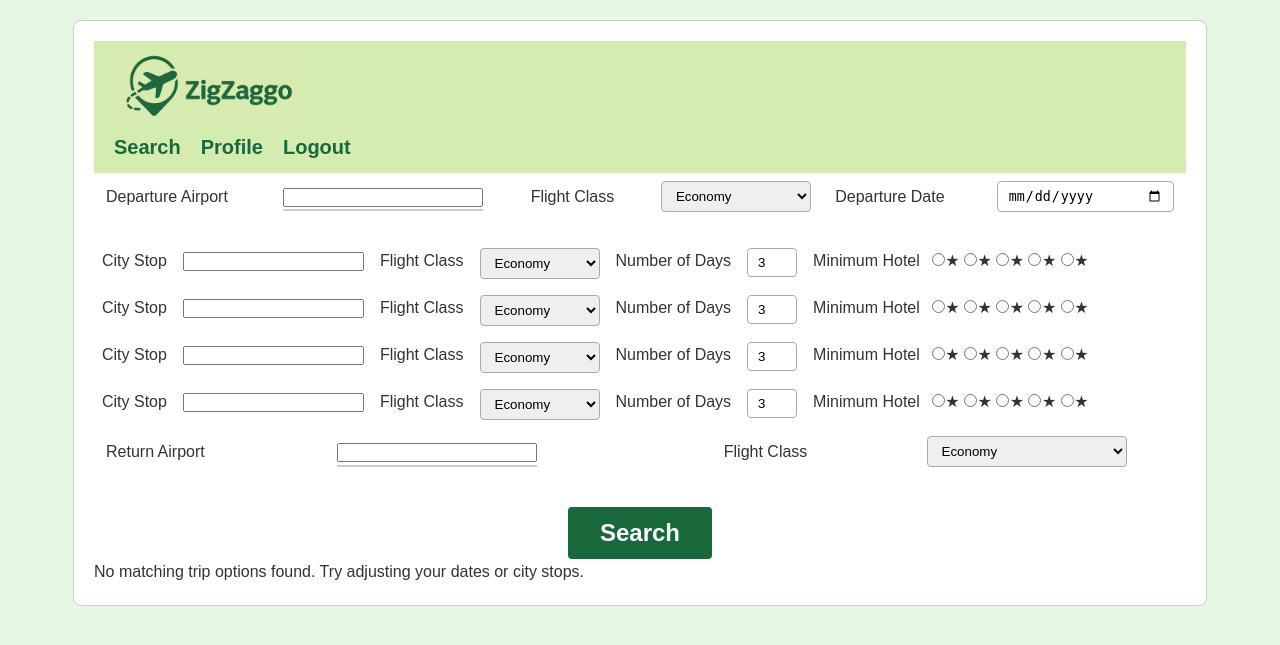
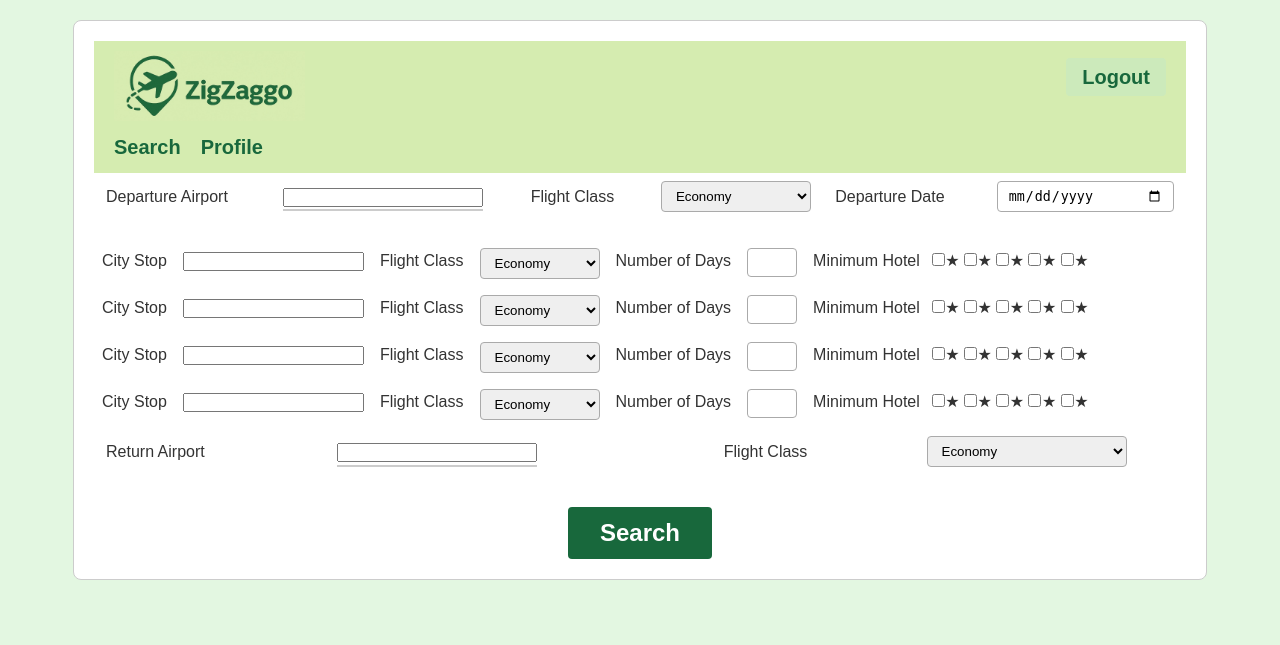
Before and after one commit to Matt-Gallery/Zig-Zaggo, a Node server app: page /search in a window 1280 px wide. Shown: the top 645 px of the page. Run offline with Node 20, Linux system fonts and the light colour scheme; the visitor is signed in with stand-in values (Sample User, id 1); some libraries are stand-ins or nearby versions.

Commit message:
updated styling and functionality of num of days and star inputs

```diff
--- a/controllers/search.js
+++ b/controllers/search.js
@@ -16,7 +16,25 @@ const airportToCityMap = {
 
 // Route to render the search form
 router.get("/", (req, res) => {
-  res.render("search/index", { searchResults: [], errorMessage: null });
+  // Get data from session
+  const searchResults = req.session.searchResults || [];
+  const errorMessage = req.session.searchError || null;
+  const requestBody = req.session.searchData || {};
+  const hasSearched = req.session.hasSearched || false;
+
+  // Clear session data after retrieving it
+  delete req.session.searchResults;
+  delete req.session.searchError;
+  delete req.session.searchData;
+  delete req.session.hasSearched;
+
+  // Render the page with the data
+  res.render("search/index", {
+    searchResults,
+    errorMessage: hasSearched ? errorMessage : null,
+    requestBody,
+    clearForm: false
+  });
 });
 
 router.get("/flights", async (req, res) => {
@@ -51,10 +69,11 @@ router.post("/", async (req, res) => {
     const startDate = new Date(departureDate);
     if (isNaN(startDate)) {
       console.error("Invalid departure date provided.");
-      return res.render("search/index", {
-        searchResults: [],
-        errorMessage: "Invalid departure date.",
-      });
+      // Store error in session and redirect
+      req.session.searchError = "Invalid departure date.";
+      req.session.searchData = req.body;
+      req.session.hasSearched = true;
+      return res.redirect("/search");
     }
 
     // Construct city stops array - this contains how many days you want to stay in each city
@@ -110,20 +129,22 @@ router.post("/", async (req, res) => {
       startDate
     );
 
-    // Step 7: Return the trip options to the UI
-    res.render("search/index", {
-      searchResults: allResults,
-      errorMessage:
-        allResults.length === 0
-          ? "No matching trip options found. Try adjusting your dates or city stops."
-          : null,
-    });
+    // Step 7: Store search results in session and redirect to GET route
+    req.session.searchResults = allResults;
+    req.session.searchData = req.body;
+    req.session.hasSearched = true;
+    req.session.searchError = allResults.length === 0
+      ? "No matching trip options found. Try adjusting your dates or city stops."
+      : null;
+
+    return res.redirect("/search");
   } catch (error) {
     console.error("Error during search processing:", error);
-    res.status(500).render("search/index", {
-      searchResults: [],
-      errorMessage: "An error occurred during the search. Please try again.",
-    });
+    // Store error in session and redirect
+    req.session.searchError = "An error occurred during the search. Please try again.";
+    req.session.searchData = req.body;
+    req.session.hasSearched = true;
+    return res.redirect("/search");
   }
 });
 
@@ -292,6 +313,12 @@ function buildItineraries(
             hotelPrice = selectedHotel.pricePerNight * stop.days;
           }
 
+          // Calculate flight duration
+          const flightDuration = calculateDuration(
+            selectedFlight.departureDateTime,
+            selectedFlight.arrivalDateTime
+          );
+
           // Continue building each itinerary leg
         const leg = {
           departureAirport: prev, // Previous stop or initial departure point
@@ -299,10 +326,8 @@ function buildItineraries(
           departureTime: selectedFlight.departureDateTime,
           arrivalTime: selectedFlight.arrivalDateTime,
           airline: selectedFlight.airline,
-          flightDuration: calculateDuration(
-            selectedFlight.departureDateTime,
-            selectedFlight.arrivalDateTime
-          ),
+          flightDuration: flightDuration,
+          flightTime: flightDuration, // Add this to match the property name in results.ejs
           flightPrice: selectedFlight.price,
           hotelName: selectedHotel ? selectedHotel.hotelName : null,
           hotelPrice: selectedHotel
@@ -325,16 +350,20 @@ function buildItineraries(
     if (returnFlights.length > 0) {
       const selectedReturnFlight = returnFlights[0];
 
+      // Calculate return flight duration
+      const returnFlightDuration = calculateDuration(
+        selectedReturnFlight.departureDateTime,
+        selectedReturnFlight.arrivalDateTime
+      );
+
       const returnLeg = {
         departureAirport: selectedReturnFlight.departureAirport,
         arrivalAirport: selectedReturnFlight.arrivalAirport,
         departureTime: selectedReturnFlight.departureDateTime,
         arrivalTime: selectedReturnFlight.arrivalDateTime,
         airline: selectedReturnFlight.airline,
-        flightDuration: calculateDuration(
-          selectedReturnFlight.departureDateTime,
-          selectedReturnFlight.arrivalDateTime
-        ),
+        flightDuration: returnFlightDuration,
+        flightTime: returnFlightDuration, // Add this to match the property name in results.ejs
         flightPrice: selectedReturnFlight.price,
         hotelName: null,
         hotelPrice: 0,
@@ -346,7 +375,6 @@ function buildItineraries(
     }
   });
 
-
   // Sort the results by totalPrice in ascending order
   allResults.sort((a, b) => a.totalPrice - b.totalPrice);
   return allResults;
--- a/public/css/_navbar.css
+++ b/public/css/_navbar.css
@@ -2,6 +2,16 @@
 .top-navbar {
     background-color: #d5ecb0;
     padding: 10px 20px;
+    display: flex;
+    flex-wrap: wrap;
+    align-items: flex-start;
+    justify-content: space-between;
+  }
+
+  /* Left side of navbar containing logo and links */
+  .nav-left {
+    display: flex;
+    flex-direction: column;
   }
 
   /* Smaller logo aligned left */
@@ -40,3 +50,25 @@
   ul.nav-links li a:hover {
     color: #cceabb;
   }
+
+  /* Logout button styling */
+  .logout-container {
+    margin-left: auto;
+    padding-top: 10px;
+  }
+
+  .logout-button {
+    text-decoration: none;
+    color: #18683c;
+    font-weight: bold;
+    transition: color 0.2s;
+    font-size: 20px;
+    padding: 8px 16px;
+    border-radius: 4px;
+    background-color: #cceabb;
+  }
+
+  .logout-button:hover {
+    color: #ffffff;
+    background-color: #18683c;
+  }
--- a/public/search.js
+++ b/public/search.js
@@ -6,6 +6,46 @@ document.addEventListener("DOMContentLoaded", () => {
   if (performance.navigation.type === performance.navigation.TYPE_RELOAD) {
     localStorage.removeItem("zigzaggoSearchParams");
   }
+
+  // Handle city stop inputs to populate days with default value
+  const cityStopInputs = document.querySelectorAll('input[name="cityStops[]"]');
+  const daysInputs = document.querySelectorAll('input[name="days[]"]');
+
+  cityStopInputs.forEach((input, index) => {
+    // Set up event listeners for input and change events
+    input.addEventListener('input', function() {
+      const daysInput = daysInputs[index];
+      if (this.value.trim() !== '' && daysInput.value === '') {
+        daysInput.value = daysInput.dataset.defaultValue || '3';
+      }
+    });
+
+    // Check if city stop already has a value on page load
+    if (input.value.trim() !== '' && daysInputs[index].value === '') {
+      daysInputs[index].value = daysInputs[index].dataset.defaultValue || '3';
+    }
+  });
+
+  // Handle hotel star rating checkboxes
+  const ratingInputs = document.querySelectorAll('.rating-inputs');
+
+  ratingInputs.forEach((ratingInput, rowIndex) => {
+    const checkboxes = ratingInput.querySelectorAll('input[type="checkbox"]');
+
+    checkboxes.forEach((checkbox) => {
+      checkbox.addEventListener('change', function() {
+        // If this checkbox is being checked
+        if (this.checked) {
+          // Uncheck all other checkboxes in this row
+          checkboxes.forEach((cb) => {
+            if (cb !== this) {
+              cb.checked = false;
+            }
+          });
+        }
+      });
+    });
+  });
 
   // Save all input values to localStorage on submit
   form.addEventListener("submit", () => {
@@ -24,7 +64,7 @@ document.addEventListener("DOMContentLoaded", () => {
 
     // Save the hotelRatings selections manually
     document.querySelectorAll('.rating-inputs').forEach((ratingInput, index) => {
-      const selected = ratingInput.querySelector('input[type="radio"]:checked');
+      const selected = ratingInput.querySelector('input[type="checkbox"]:checked');
       if (selected) {
         entries[`hotelRatings[${index}]`] = selected.value;
       }
@@ -48,7 +88,7 @@ document.addEventListener("DOMContentLoaded", () => {
         const values = Array.isArray(data[key]) ? data[key] : [data[key]];
 
         if (key.startsWith("hotelRatings[")) {
-          // Handle radio button (star rating) restoration
+          // Handle checkbox (star rating) restoration
           inputs.forEach((input) => {
             if (input.value === data[key]) {
               input.checked = true;
--- a/views/partials/_navbar.ejs
+++ b/views/partials/_navbar.ejs
@@ -1,5 +1,6 @@
 <link rel="stylesheet" href="/css/_navbar.css" />
 <nav class="top-navbar">
+  <div class="nav-left">
     <div class="nav-logo-container">
       <a href="/">
         <img src="/static-assets/ZigZaggoHorizRectLogo.jpg" alt="ZigZaggo Logo" class="nav-logo" />
@@ -13,10 +14,16 @@
         <% if (path !== '/user/account') { %>
           <li><a href="/user/account">Profile</a></li>
         <% } %>
-      <li><a href="/auth/sign-out">Logout</a></li>
       <% } else { %>
         <li><a href="/auth/sign-in">Login</a></li>
         <li><a href="/auth/sign-up">Sign Up</a></li>
       <% } %>
     </ul>
+  </div>
+
+  <% if (user) { %>
+    <div class="logout-container">
+      <a href="/auth/sign-out" class="logout-button">Logout</a>
+    </div>
+  <% } %>
 </nav>
--- a/views/search/index.ejs
+++ b/views/search/index.ejs
@@ -10,7 +10,7 @@
     <div class="container">
       <%- include('../partials/_navbar') %>
 
-      <form action="/search" method="POST" class="search-form">
+      <form action="/search" method="POST" class="search-form" id="searchForm">
         <table class="departure-table">
           <tr>
             <td><label for="departureAirport">Departure Airport</label></td>
@@ -21,6 +21,7 @@
                 id="departureAirport"
                 name="departureAirport"
                 autocomplete="off"
+                value="<%= typeof clearForm !== 'undefined' && clearForm ? '' : (typeof requestBody !== 'undefined' && requestBody.departureAirport ? requestBody.departureAirport : '') %>"
               />
               <ul id="departure-suggestions" class="autocomplete-list"></ul>
             </td>
@@ -32,8 +33,8 @@
                 id="departureFlightClass"
                 class="input"
               >
-                <option value="economy">Economy</option>
-                <option value="business">Business</option>
+                <option value="economy" <%= typeof clearForm !== 'undefined' && clearForm ? 'selected' : (typeof requestBody !== 'undefined' && requestBody.departureFlightClass === 'economy' ? 'selected' : '') %>>Economy</option>
+                <option value="business" <%= typeof clearForm !== 'undefined' && clearForm ? '' : (typeof requestBody !== 'undefined' && requestBody.departureFlightClass === 'business' ? 'selected' : '') %>>Business</option>
               </select>
             </td>
 
@@ -44,6 +45,7 @@
                 id="departureDate"
                 name="departureDate"
                 class="input"
+                value="<%= typeof clearForm !== 'undefined' && clearForm ? '' : (typeof requestBody !== 'undefined' && requestBody.departureDate ? requestBody.departureDate : '') %>"
               />
             </td>
           </tr>
@@ -53,13 +55,20 @@
           <% for (let i = 0; i < 4; i++) { %>
           <tr class="stop-row">
             <td><label>City Stop</label></td>
-            <td><input type="text" name="cityStops[]" class="city" /></td>
+            <td>
+              <input
+                type="text"
+                name="cityStops[]"
+                class="city"
+                value="<%= typeof clearForm !== 'undefined' && clearForm ? '' : (typeof requestBody !== 'undefined' && requestBody['cityStops[]'] && requestBody['cityStops[]'][i] ? requestBody['cityStops[]'][i] : '') %>"
+              />
+            </td>
 
             <td><label>Flight Class</label></td>
             <td>
               <select name="flightClass[]" class="input">
-                <option value="economy">Economy</option>
-                <option value="business">Business</option>
+                <option value="economy" <%= typeof clearForm !== 'undefined' && clearForm ? 'selected' : (typeof requestBody !== 'undefined' && requestBody['flightClass[]'] && requestBody['flightClass[]'][i] === 'economy' ? 'selected' : '') %>>Economy</option>
+                <option value="business" <%= typeof clearForm !== 'undefined' && clearForm ? '' : (typeof requestBody !== 'undefined' && requestBody['flightClass[]'] && requestBody['flightClass[]'][i] === 'business' ? 'selected' : '') %>>Business</option>
               </select>
             </td>
 
@@ -69,8 +78,9 @@
                 type="number"
                 name="days[]"
                 min="0"
-                value="3"
+                value="<%= typeof clearForm !== 'undefined' && clearForm ? '' : (typeof requestBody !== 'undefined' && requestBody['days[]'] && requestBody['days[]'][i] ? requestBody['days[]'][i] : '') %>"
                 class="days"
+                data-default-value="3"
               />
             </td>
 
@@ -79,10 +89,11 @@
               <% for (let j = 1; j <= 5; j++) { %>
               <label>
                 <input
-                  type="radio"
+                  type="checkbox"
                   name="hotelRatings[<%= i %>]"
                   class="star"
                   value="<%= j %>"
+                  <%= typeof clearForm !== 'undefined' && clearForm ? '' : (typeof requestBody !== 'undefined' && requestBody && requestBody[`hotelRatings[${i}]`] && parseInt(requestBody[`hotelRatings[${i}]`]) === j ? 'checked' : '') %>
                 />
                 ★
               </label>
@@ -102,6 +113,7 @@
                 id="returnAirport"
                 name="returnAirport"
                 autocomplete="off"
+                value="<%= typeof clearForm !== 'undefined' && clearForm ? '' : (typeof requestBody !== 'undefined' && requestBody.returnAirport ? requestBody.returnAirport : '') %>"
               />
               <ul id="return-suggestions" class="autocomplete-list"></ul>
             </td>
@@ -113,8 +125,8 @@
                 id="returnFlightClass"
                 class="input"
               >
-                <option value="economy">Economy</option>
-                <option value="business">Business</option>
+                <option value="economy" <%= typeof clearForm !== 'undefined' && clearForm ? 'selected' : (typeof requestBody !== 'undefined' && requestBody.returnFlightClass === 'economy' ? 'selected' : '') %>>Economy</option>
+                <option value="business" <%= typeof clearForm !== 'undefined' && clearForm ? '' : (typeof requestBody !== 'undefined' && requestBody.returnFlightClass === 'business' ? 'selected' : '') %>>Business</option>
               </select>
             </td>
 
--- a/views/search/results.ejs
+++ b/views/search/results.ejs
@@ -36,7 +36,7 @@
                 <td><%= new Date(leg.departureTime).toLocaleString() %></td>
                 <td><%= new Date(leg.arrivalTime).toLocaleString() %></td>
                 <td><%= leg.airline %></td>
-                <td><%= leg.flightTime %></td>
+                <td><%= leg.flightDuration %></td>
                 <td><%= leg.hotelName %></td>
                 <td>$<%= leg.flightPrice.toLocaleString() %></td>
                 <td>
@@ -51,9 +51,9 @@
       </div>
     <% }) %>
   </div>
-<% } else { %>
+<% } else if (errorMessage) { %>
   <div class="search-results-empty">
-    <p>No matching trip options found. Try adjusting your dates or city stops.</p>
+    <p><%= errorMessage %></p>
   </div>
 <% } %>
 <% if (typeof hasMore !== 'undefined' && hasMore) { %>
```
Lines whose indentation alone changed are shown as unchanged.
